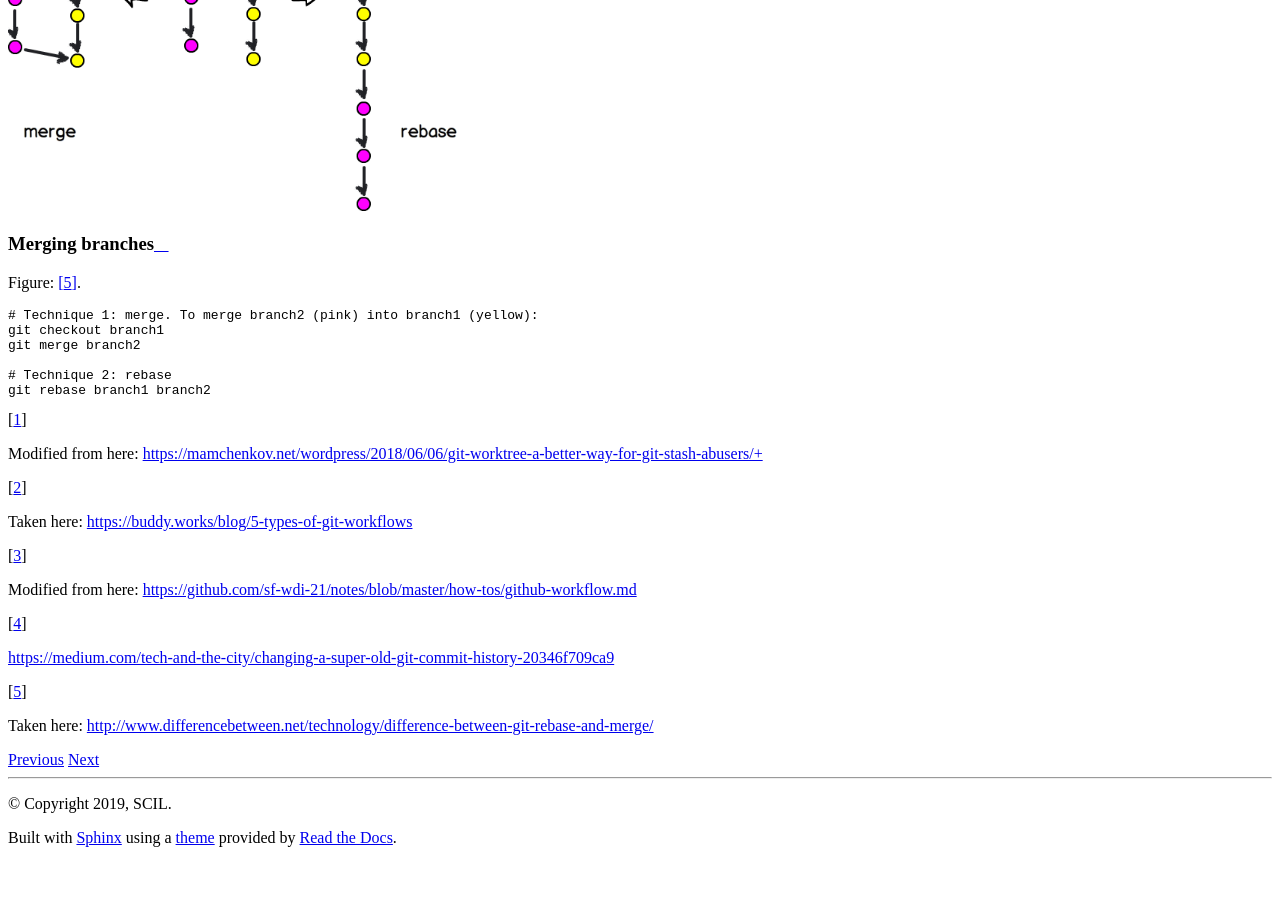
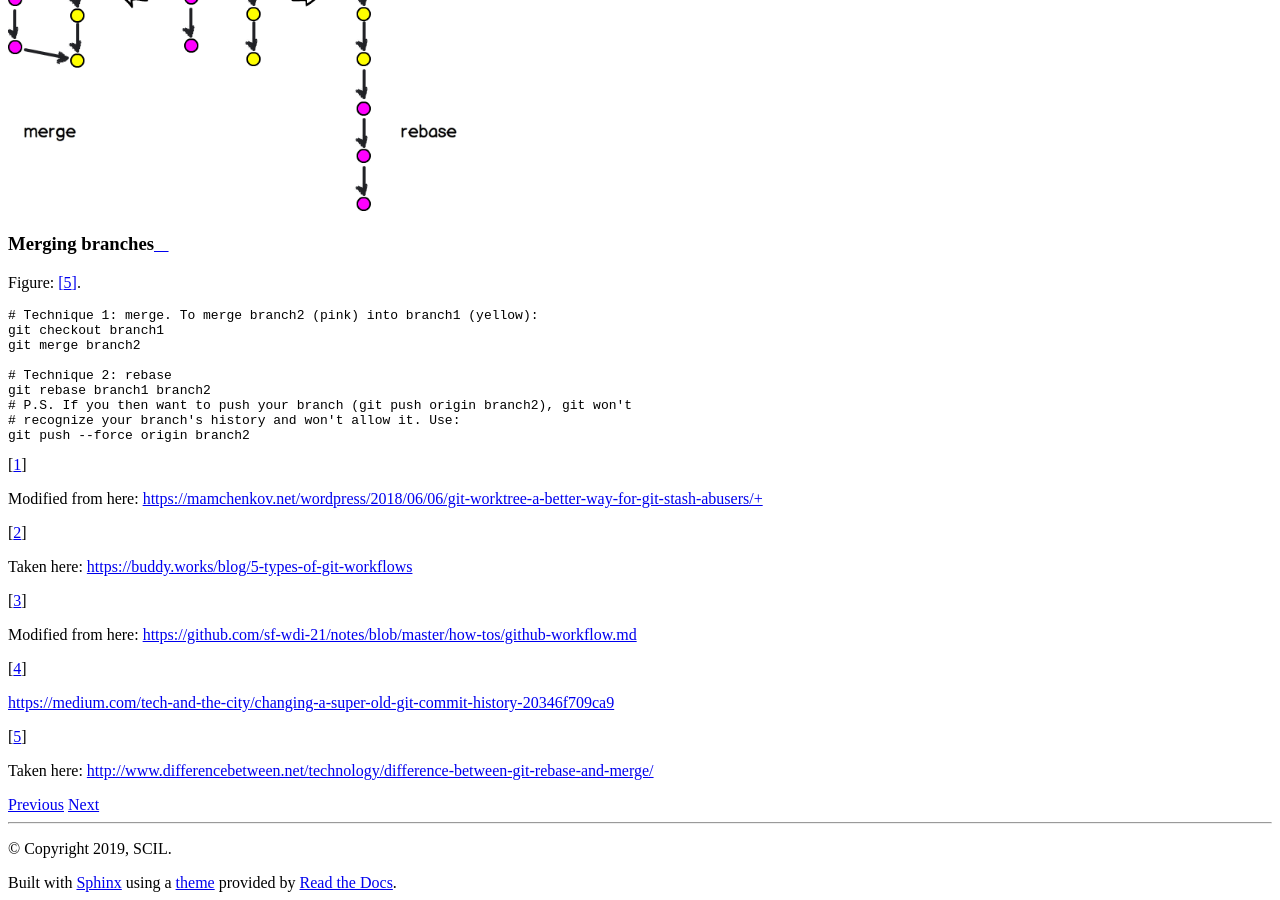
Before and after one commit to scilus/scil-documentation, a Sphinx documentation site: the page built from source/coding/git.rst, in a window 1280 px wide and 900 px high, scrolled down 4333 px. Built offline with Sphinx 7.4.7 and the Read the Docs theme 2.0.0, drawn with Linux system fonts in a browser that asks for light colours; before the commit the page ends 5188 px from its top, so only the background shows below that; some of the changed text lies outside the part shown.

Commit message:
Answering Alex's comments

```diff
--- a/source/coding/git.rst
+++ b/source/coding/git.rst
@@ -142,6 +142,9 @@ Figure: [5]_.
 
     # Technique 2: rebase
     git rebase branch1 branch2
+    # P.S. If you then want to push your branch (git push origin branch2), git won't
+    # recognize your branch's history and won't allow it. Use:
+    git push --force origin branch2
 
 .. [1] Modified from here: https://mamchenkov.net/wordpress/2018/06/06/git-worktree-a-better-way-for-git-stash-abusers/+
 .. [2] Taken here: https://buddy.works/blog/5-types-of-git-workflows
```
Also changed, not shown: other parts of source/coding/git.rst (+1 -1 lines).
